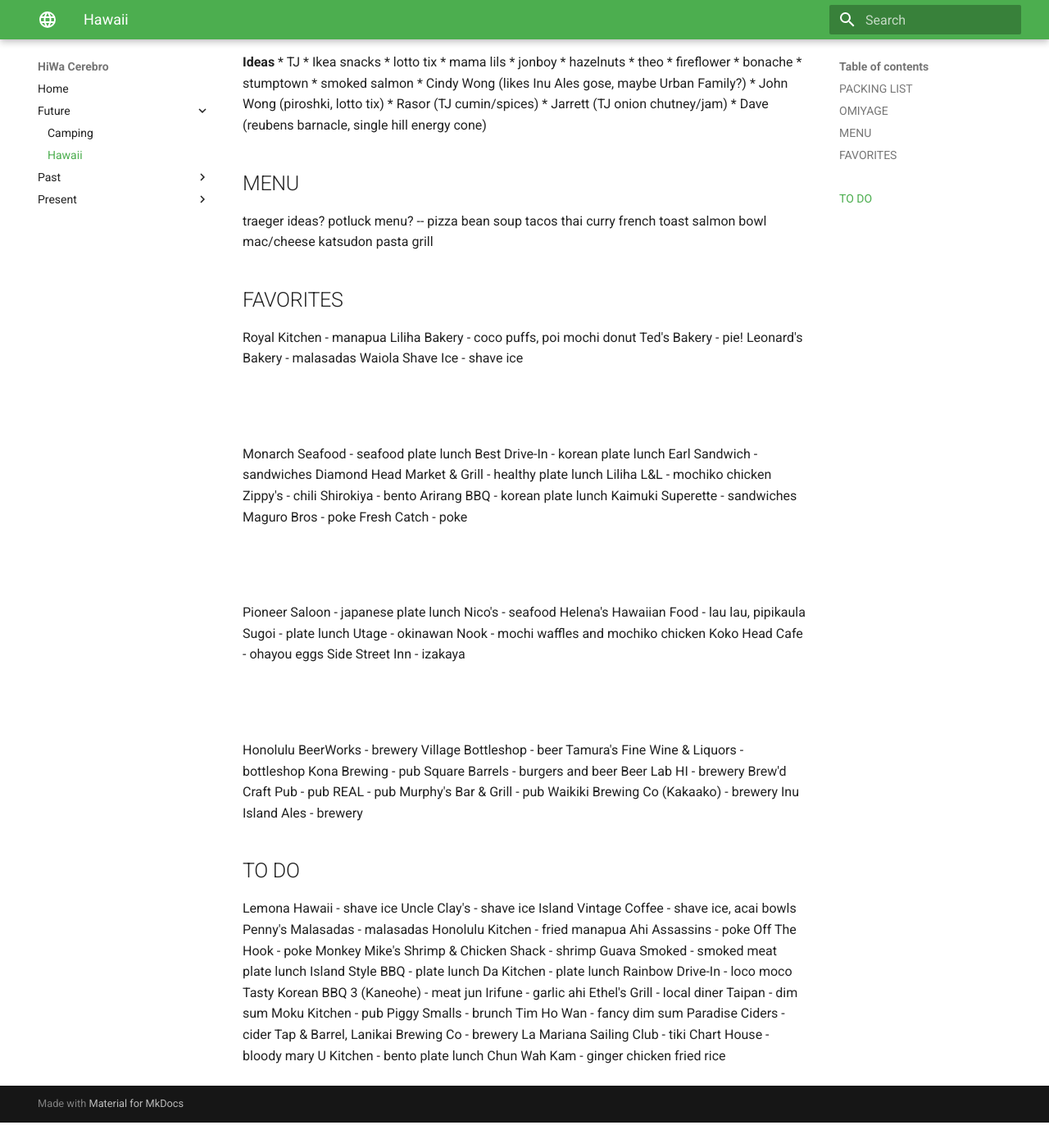
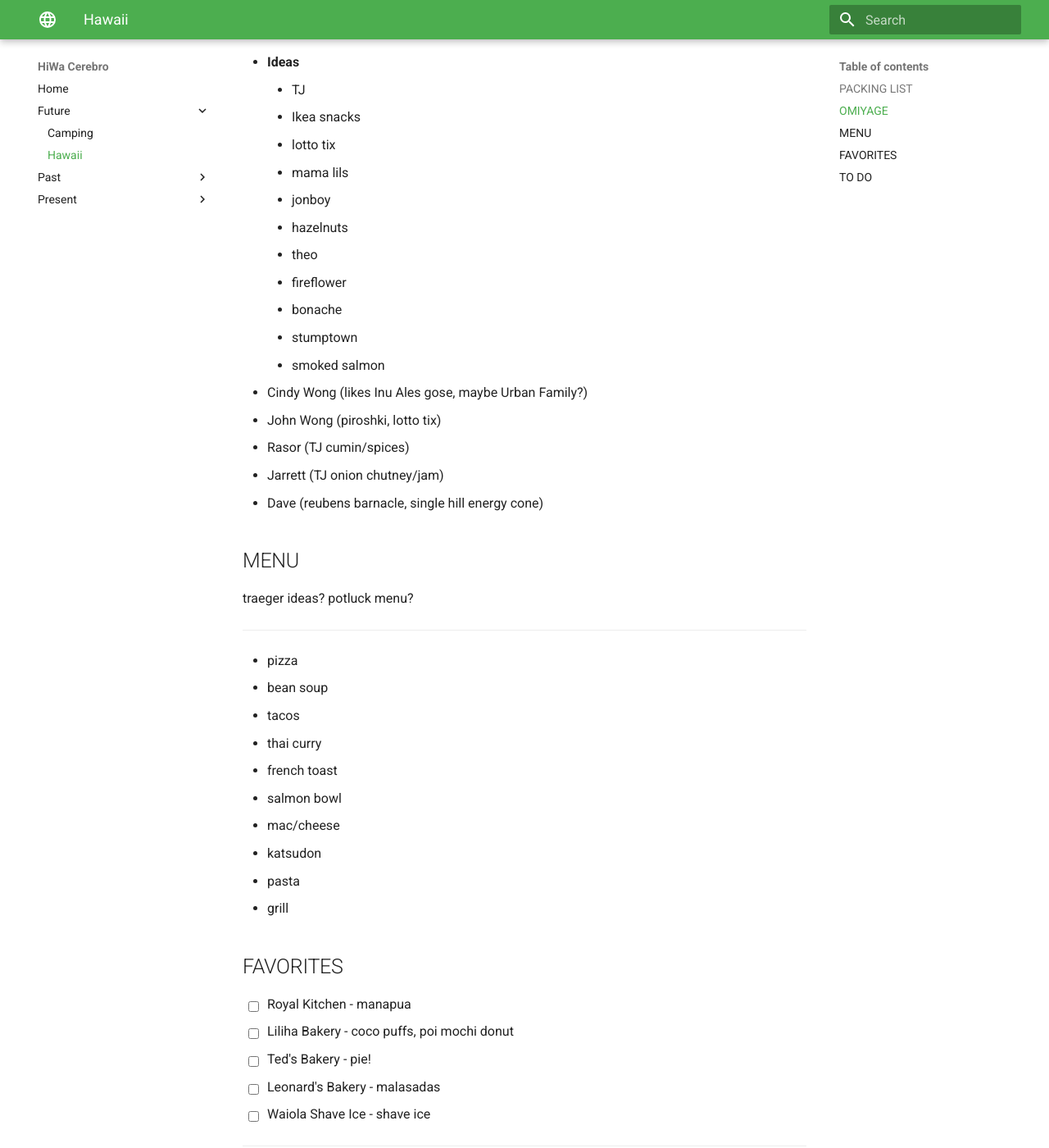
Before and after one commit to hiwa-house/teletraan, an MkDocs documentation site: the page built from docs/future/hawaii.md, in a window 1280 px wide and 1400 px high, scrolled down 652 px. Shown: the whole window at 82% size. Built offline with MkDocs 1.6.1 and Material for MkDocs 9.7.7, drawn with Linux system fonts in a browser that asks for light colours; before the commit the page ends 2021 px from its top, so only the background shows below that; some of the changed text lies outside the part shown.

Commit message:
Update hawaii.md

```diff
--- a/docs/future/hawaii.md
+++ b/docs/future/hawaii.md
@@ -13,7 +13,7 @@
 - [ ] CO2 meter
 
 ## OMIYAGE
-**Ideas**
+* **Ideas**
 	* TJ
 	* Ikea snacks
 	* lotto tix
@@ -34,81 +34,81 @@
 ## MENU
 traeger ideas?
 potluck menu?
---
-pizza
-bean soup
-tacos
-thai curry
-french toast
-salmon bowl
-mac/cheese
-katsudon
-pasta
-grill
+---
+* pizza
+* bean soup
+* tacos
+* thai curry
+* french toast
+* salmon bowl
+* mac/cheese
+* katsudon
+* pasta
+* grill
 
 ## FAVORITES
-Royal Kitchen - manapua
-Liliha Bakery - coco puffs, poi mochi donut
-Ted's Bakery - pie!
-Leonard's Bakery - malasadas
-Waiola Shave Ice - shave ice
-##
-Monarch Seafood - seafood plate lunch
-Best Drive-In - korean plate lunch
-Earl Sandwich - sandwiches
-Diamond Head Market & Grill - healthy plate lunch
-Liliha L&L - mochiko chicken
-Zippy's - chili
-Shirokiya - bento
-Arirang BBQ - korean plate lunch
-Kaimuki Superette - sandwiches
-Maguro Bros - poke
-Fresh Catch - poke
-##
-Pioneer Saloon - japanese plate lunch
-Nico's - seafood
-Helena's Hawaiian Food - lau lau, pipikaula
-Sugoi - plate lunch
-Utage - okinawan
-Nook - mochi waffles and mochiko chicken
-Koko Head Cafe - ohayou eggs
-Side Street Inn - izakaya
-##
-Honolulu BeerWorks - brewery
-Village Bottleshop - beer
-Tamura's Fine Wine & Liquors - bottleshop
-Kona Brewing - pub
-Square Barrels - burgers and beer
-Beer Lab HI - brewery
-Brew'd Craft Pub - pub
-REAL - pub
-Murphy's Bar & Grill - pub
-Waikiki Brewing Co (Kakaako) - brewery
-Inu Island Ales - brewery
+- [ ] Royal Kitchen - manapua
+- [ ] Liliha Bakery - coco puffs, poi mochi donut
+- [ ] Ted's Bakery - pie!
+- [ ] Leonard's Bakery - malasadas
+- [ ] Waiola Shave Ice - shave ice
+---
+- [ ] Monarch Seafood - seafood plate lunch
+- [ ] Best Drive-In - korean plate lunch
+- [ ] Earl Sandwich - sandwiches
+- [ ] Diamond Head Market & Grill - healthy plate lunch
+- [ ] Liliha L&L - mochiko chicken
+- [ ] Zippy's - chili
+- [ ] Shirokiya - bento
+- [ ] Arirang BBQ - korean plate lunch
+- [ ] Kaimuki Superette - sandwiches
+- [ ] Maguro Bros - poke
+- [ ] Fresh Catch - poke
+---
+- [ ] Pioneer Saloon - japanese plate lunch
+- [ ] Nico's - seafood
+- [ ] Helena's Hawaiian Food - lau lau, pipikaula
+- [ ] Sugoi - plate lunch
+- [ ] Utage - okinawan
+- [ ] Nook - mochi waffles and mochiko chicken
+- [ ] Koko Head Cafe - ohayou eggs
+- [ ] Side Street Inn - izakaya
+---
+- [ ] Honolulu BeerWorks - brewery
+- [ ] Village Bottleshop - beer
+- [ ] Tamura's Fine Wine & Liquors - bottleshop
+- [ ] Kona Brewing - pub
+- [ ] Square Barrels - burgers and beer
+- [ ] Beer Lab HI - brewery
+- [ ] Brew'd Craft Pub - pub
+- [ ] REAL - pub
+- [ ] Murphy's Bar & Grill - pub
+- [ ] Waikiki Brewing Co (Kakaako) - brewery
+- [ ] Inu Island Ales - brewery
 
 ## TO DO ##
-Lemona Hawaii - shave ice
-Uncle Clay's - shave ice
-Island Vintage Coffee - shave ice, acai bowls
-Penny's Malasadas - malasadas
-Honolulu Kitchen - fried manapua
-Ahi Assassins - poke
-Off The Hook - poke
-Monkey Mike's Shrimp & Chicken Shack - shrimp
-Guava Smoked - smoked meat plate lunch
-Island Style BBQ - plate lunch
-Da Kitchen - plate lunch
-Rainbow Drive-In - loco moco
-Tasty Korean BBQ 3 (Kaneohe) - meat jun
-Irifune - garlic ahi
-Ethel's Grill - local diner
-Taipan - dim sum
-Moku Kitchen - pub
-Piggy Smalls - brunch
-Tim Ho Wan - fancy dim sum
-Paradise Ciders - cider
-Tap & Barrel, Lanikai Brewing Co - brewery
-La Mariana Sailing Club - tiki
-Chart House - bloody mary
-U Kitchen - bento plate lunch
-Chun Wah Kam - ginger chicken fried rice
+- [ ] Lemona Hawaii - shave ice
+- [ ] Uncle Clay's - shave ice
+- [ ] Island Vintage Coffee - shave ice, acai bowls
+- [ ] Penny's Malasadas - malasadas
+- [ ] Honolulu Kitchen - fried manapua
+- [ ] Ahi Assassins - poke
+- [ ] Off The Hook - poke
+- [ ] Monkey Mike's Shrimp & Chicken Shack - shrimp
+- [ ] Guava Smoked - smoked meat plate lunch
+- [ ] Island Style BBQ - plate lunch
+- [ ] Da Kitchen - plate lunch
+- [ ] Rainbow Drive-In - loco moco
+- [ ] Tasty Korean BBQ 3 (Kaneohe) - meat jun
+- [ ] Irifune - garlic ahi
+- [ ] Ethel's Grill - local diner
+- [ ] Taipan - dim sum
+- [ ] Moku Kitchen - pub
+- [ ] Piggy Smalls - brunch
+- [ ] Tim Ho Wan - fancy dim sum
+- [ ] Paradise Ciders - cider
+- [ ] Tap & Barrel, Lanikai Brewing Co - brewery
+- [ ] La Mariana Sailing Club - tiki
+- [ ] Chart House - bloody mary
+- [ ] U Kitchen - bento plate lunch
+- [ ] Chun Wah Kam - ginger chicken fried rice
```
